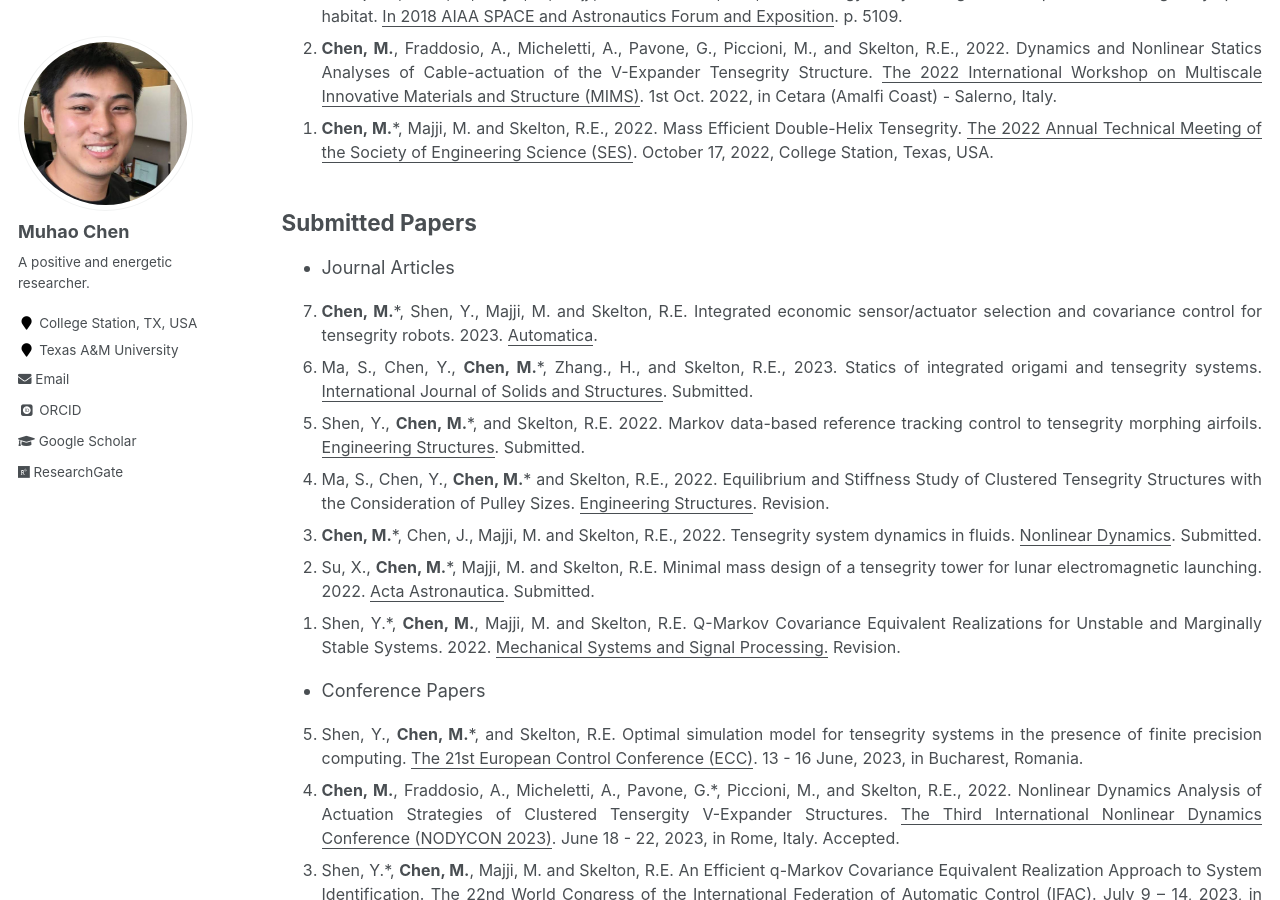
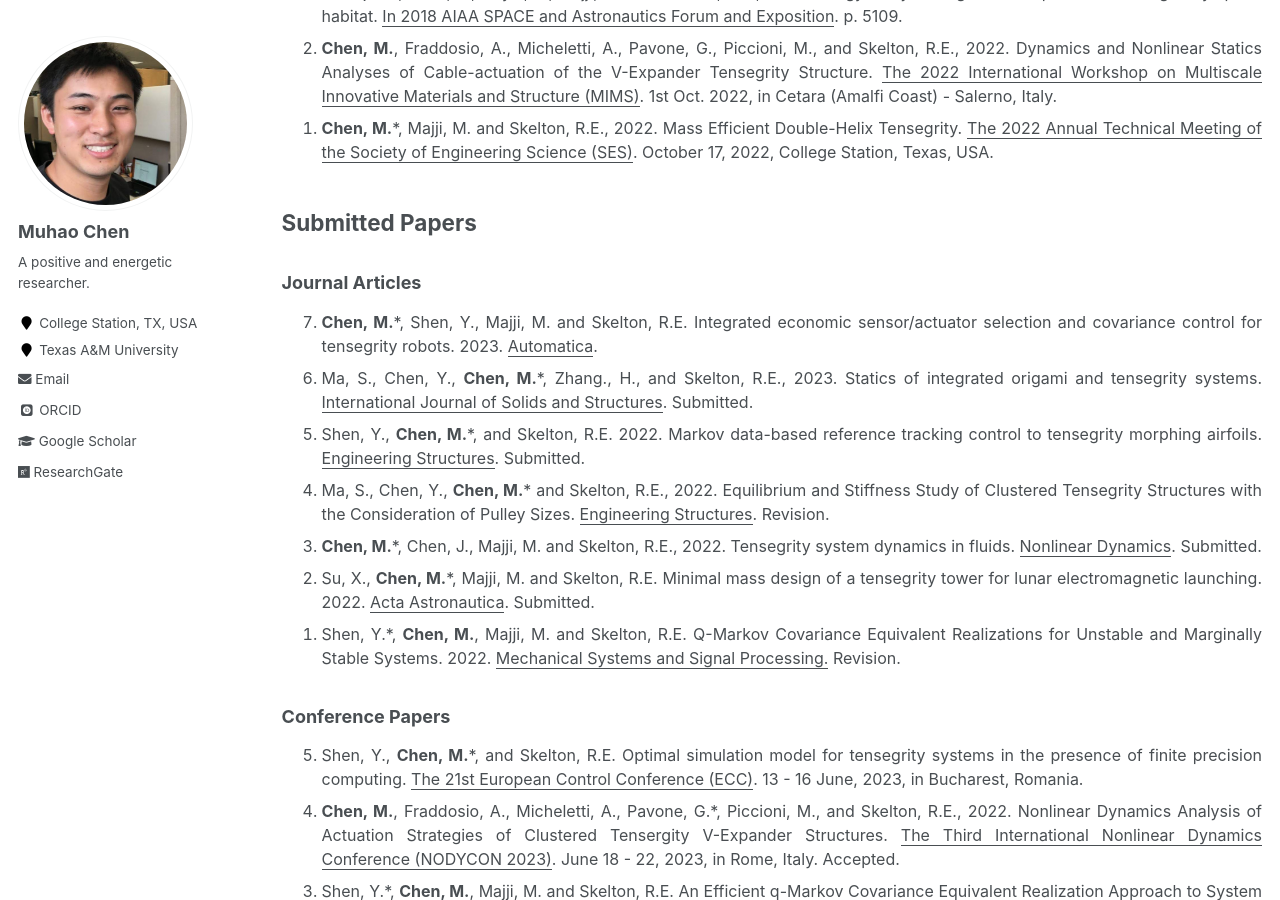
Before and after one commit to Muhao-Chen/muhao-chen.github.io, a Jekyll site: the page built from _pages/publication.md, in a window 1280 px wide and 900 px high, scrolled down 1750 px. Built offline with Jekyll 4.4.1, drawn with Linux system fonts in a browser that asks for light colours; some web fonts are replaced.

```diff
--- a/_pages/publication.md
+++ b/_pages/publication.md
@@ -55,7 +55,7 @@ toc: true
 
 
 ## Submitted Papers
-- Journal Articles
+### Journal Articles
 <font size=3>
 <ol reversed>
 <li> <strong>Chen, M.</strong>*, Shen, Y., Majji, M. and Skelton, R.E. Integrated economic sensor/actuator selection and covariance control for tensegrity robots. 2023. <u>Automatica</u>. </li>
@@ -71,7 +71,7 @@ toc: true
 <li> <strong>Chen, M.</strong>* and Skelton, R.E., 2022. Mass efficient Double-Helix Tensegrity for underwater, land, air, and space applications. <u>Computer Methods in Applied Mechanics and Engineering</u>.-->
 
 
-- Conference Papers
+### Conference Papers
 <font size=3>
 <ol reversed>
 <li> Shen, Y., <strong>Chen, M.</strong>*, and Skelton, R.E. Optimal simulation model for tensegrity systems in the presence of finite precision computing. <u>The 21st European Control Conference (ECC)</u>. 13 - 16 June, 2023, in Bucharest, Romania. </li>
```
